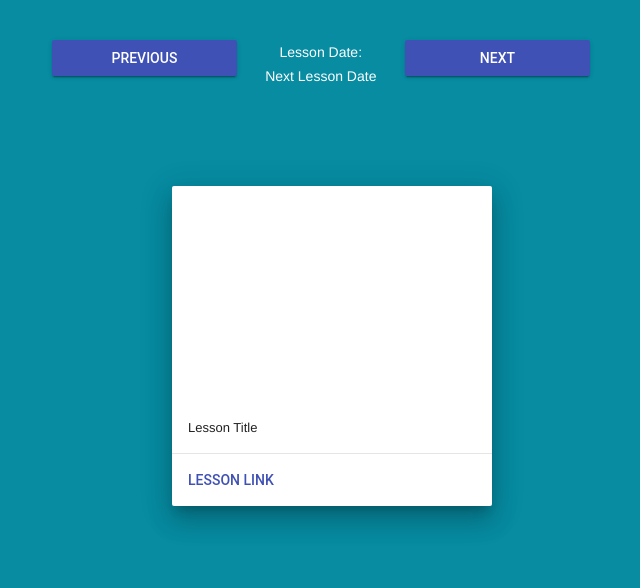
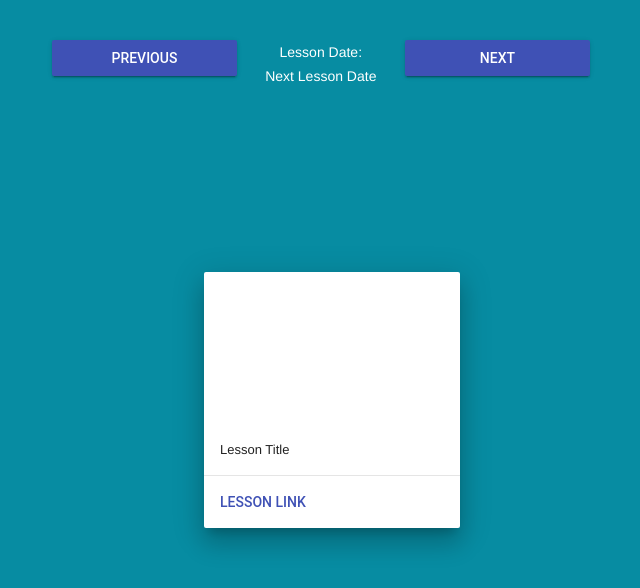
Before and after one commit to DrKristoff/whoseLessonIsIt, a plain HTML site: page index.html in a window 1280 px wide. Shown: the whole page, without its empty margins (308-948 px from the left). Drawn offline with Linux system fonts and the light colour scheme; no server answers.

Commit message:
CSS Formatting

```diff
--- a/css/stylesheet.css
+++ b/css/stylesheet.css
@@ -11,7 +11,7 @@
 .teacher-card-image.mdl-card {
   width: 256px;
   height: 256px;
-  margin: 10px auto;
+
 }
 .teacher-card-image > .mdl-card__actions {
   height: 52px;
@@ -25,9 +25,14 @@
 }
 
 .teacher-card-square.mdl-card {
-  width: 320px;
-  height: 320px;
+  width: 256px;
+  height: 256px;
   margin: 10px auto;
+    position:fixed;
+  top: 50%;
+  left: 50% ;
+  margin-left:-128px;
+  margin-top:-128px;
 }
 .teacher-card-square > .mdl-card__title {
   color: #fff;
--- a/js/main.js
+++ b/js/main.js
@@ -43,13 +43,14 @@ $.getJSON(url, function(data) {
     $('#cardTitle').removeClass('teacher-Bryce');
     $('#cardTitle').removeClass('teacher-Ryan');
     $('#cardTitle').removeClass('teacher-Rene');
+    $('#cardTitle').removeClass('teacher-none');
     $('#cardTitle').addClass('teacher-' + App.teacher[indexValue]);
 
     //update Lesson Tagline
     $('#lessonTagline').html(App.lessonName[indexValue]);
 
     //update Lesson Number
-    $('#lessonNumberHeader').html("Lesson " + App.lessonNumber[indexValue]);
+    $('#lessonNumberHeader').html(App.lessonNumber[indexValue]);
 
     //update Lesson Link
     $('#lessonLink').attr("href",App.lessonLink[indexValue]) ;
```
